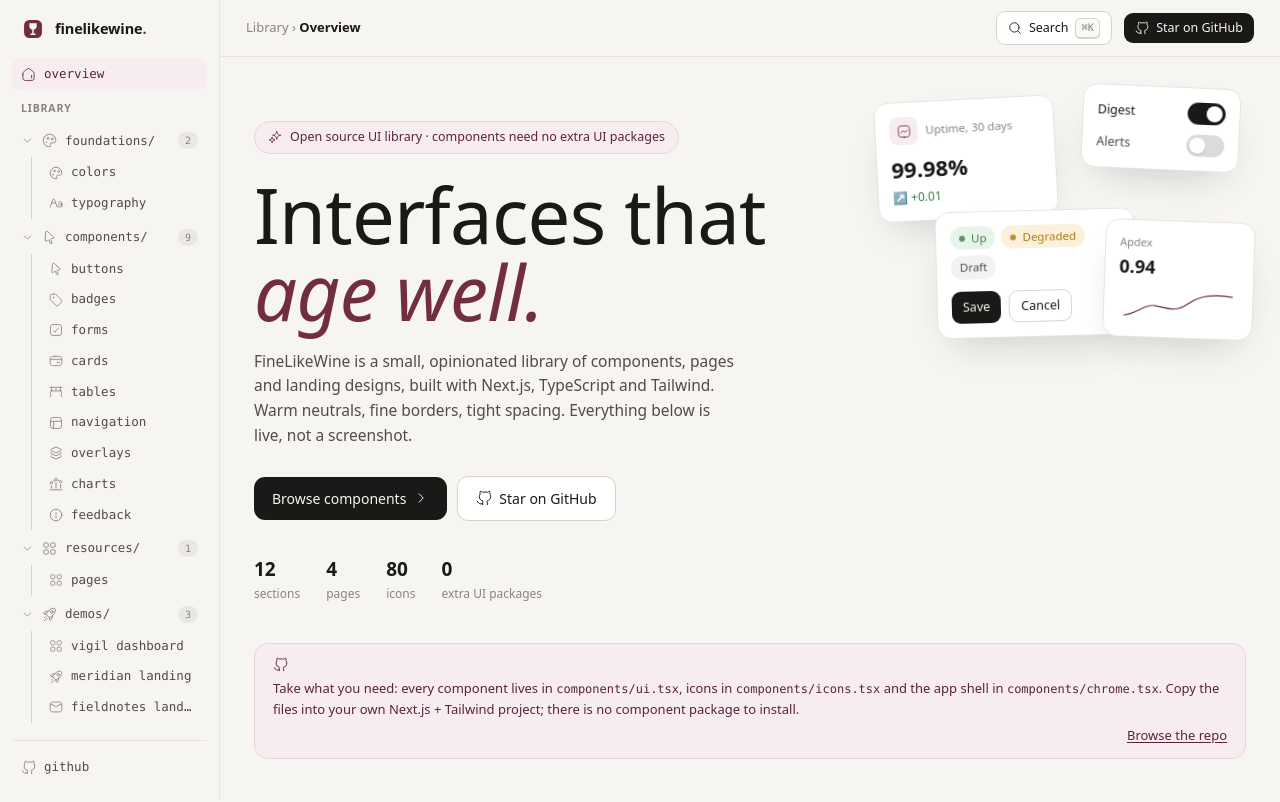
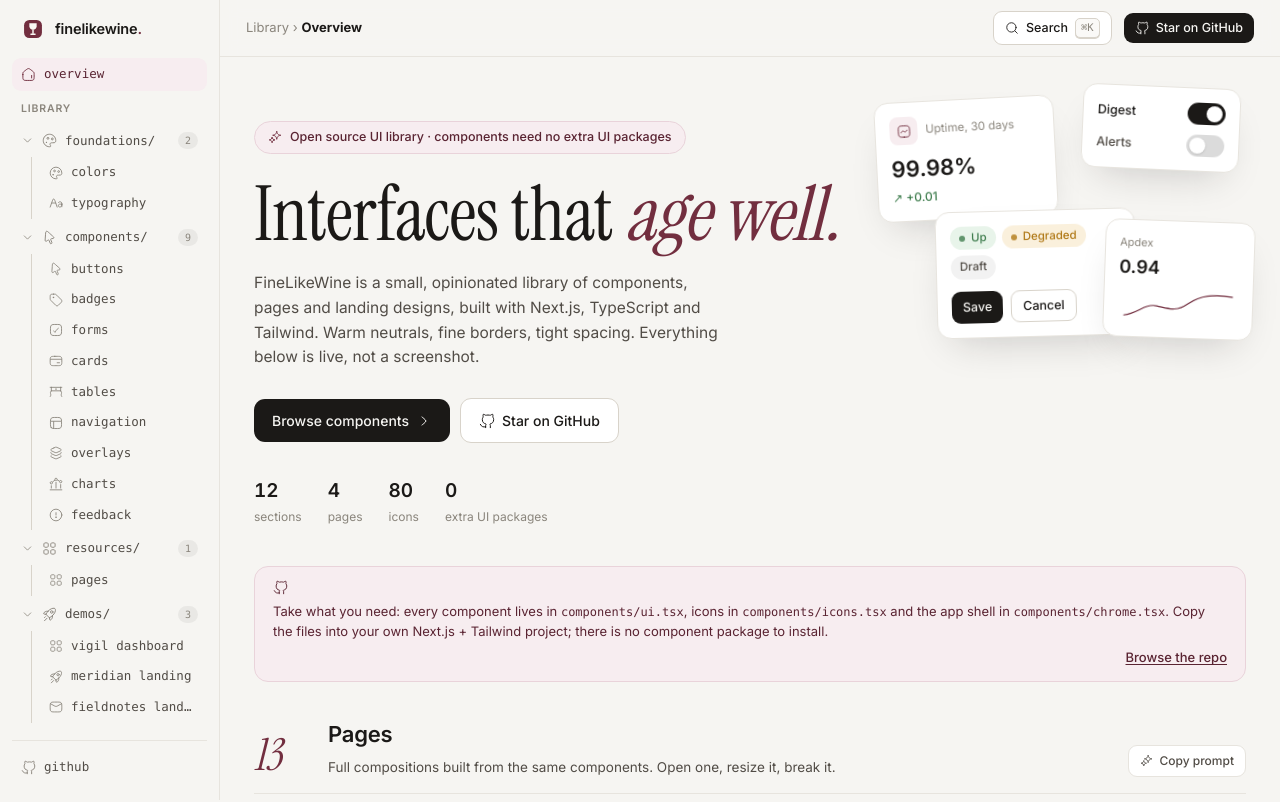
Before and after one commit to Charannsai/finelikewine, a Next.js app: page / in a window 1280 px wide. Shown: the top 802 px of the page. Built offline with nearby package versions, Linux system fonts and the light colour scheme.

Commit message:
Fix font loading: font variables on html root so theme references resolve

```diff
--- a/app/layout.tsx
+++ b/app/layout.tsx
@@ -14,8 +14,8 @@ export const metadata: Metadata = {
 
 export default function RootLayout({ children }: { children: React.ReactNode }) {
   return (
-    <html lang="en">
-      <body className={`${inter.variable} ${instrument.variable}`}>
+    <html lang="en" className={`${inter.variable} ${instrument.variable}`}>
+      <body>
         <ToastProvider>{children}</ToastProvider>
       </body>
     </html>
```
